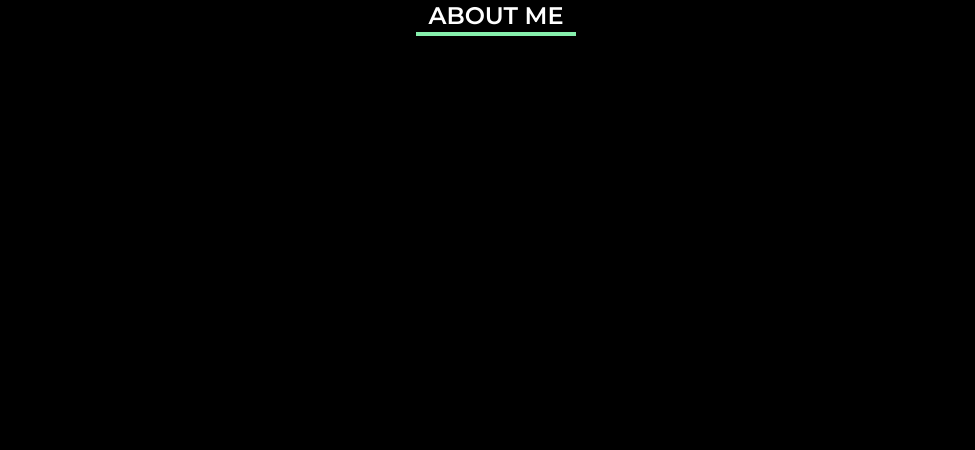
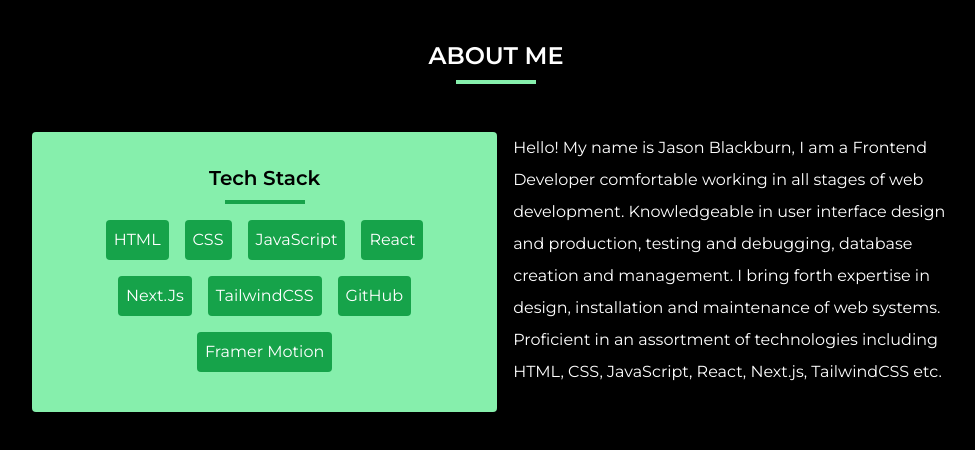
Before and after one commit to JBlackburn94/portv2, a Next.js app: page /pages/about in a window 1280 px wide. Shown: the top 450 px of the page, without its empty margins (144-1119 px from the left). Built offline with nearby package versions, Linux system fonts and the light colour scheme.

Commit message:
about section layout finished

```diff
--- a/src/app/pages/about/page.js
+++ b/src/app/pages/about/page.js
@@ -3,10 +3,68 @@
 import { useRef } from "react";
 
 export default function About() {
+  const techStack = [
+    {
+      id: 1,
+      title: "HTML",
+    },
+    {
+      id: 2,
+      title: "CSS",
+    },
+    {
+      id: 3,
+      title: "JavaScript",
+    },
+    {
+      id: 4,
+      title: "React",
+    },
+    {
+      id: 5,
+      title: "Next.Js",
+    },
+    {
+      id: 6,
+      title: "TailwindCSS",
+    },
+    {
+      id: 7,
+      title: "GitHub",
+    },
+    {
+      id: 8,
+      title: "Framer Motion",
+    },
+  ];
   return (
-    <section className="h-screen flex flex-col justify-start items-center">
+    <section className="h-screen flex flex-col justify-start items-center mt-10">
       <h2 className="font-semibold uppercase text-2xl">About Me</h2>
-      <span className="border-t-4 border-green-300 w-40"></span>
+      <span className="border-t-4 border-green-300 w-20 my-2"></span>
+      <div className="flex mt-10 w-3/4 justify-between items-start">
+        <div className="bg-green-300 rounded p-8 h-full text-black w-1/2 mx-4 flex flex-col justify-center items-center">
+          <h3 className="font-semibold text-xl">Tech Stack</h3>
+          <span className="border-t-4 border-green-600 w-20 my-2"></span>
+          <ul className="flex flex-wrap justify-center">
+            {techStack.map(({ id, title }) => (
+              <li className="m-2 p-2 rounded text-white bg-green-600" key={id}>
+                {title}
+              </li>
+            ))}
+          </ul>
+        </div>
+        <div className="w-1/2">
+          <p className="leading-loose">
+            Hello! My name is Jason Blackburn, I am a Frontend Developer
+            comfortable working in all stages of web development. Knowledgeable
+            in user interface design and production, testing and debugging,
+            database creation and management. I bring forth expertise in design,
+            installation and maintenance of web systems. Proficient in an
+            assortment of technologies including HTML, CSS, JavaScript, React,
+            Next.js, TailwindCSS etc.
+          </p>
+        </div>
+      </div>
     </section>
   );
 }
--- a/src/app/pages/hero/page.js
+++ b/src/app/pages/hero/page.js
@@ -29,6 +29,9 @@
         <h2 className="text-semibold text-xl text-green-300">
           Frontend Developer
         </h2>
+        <span className="flex">
+          <p className="text-lg">📍 London</p>
+        </span>
         <a
           href="https://github.com/JBlackburn94?tab=repositories"
           target="_blank"
```
